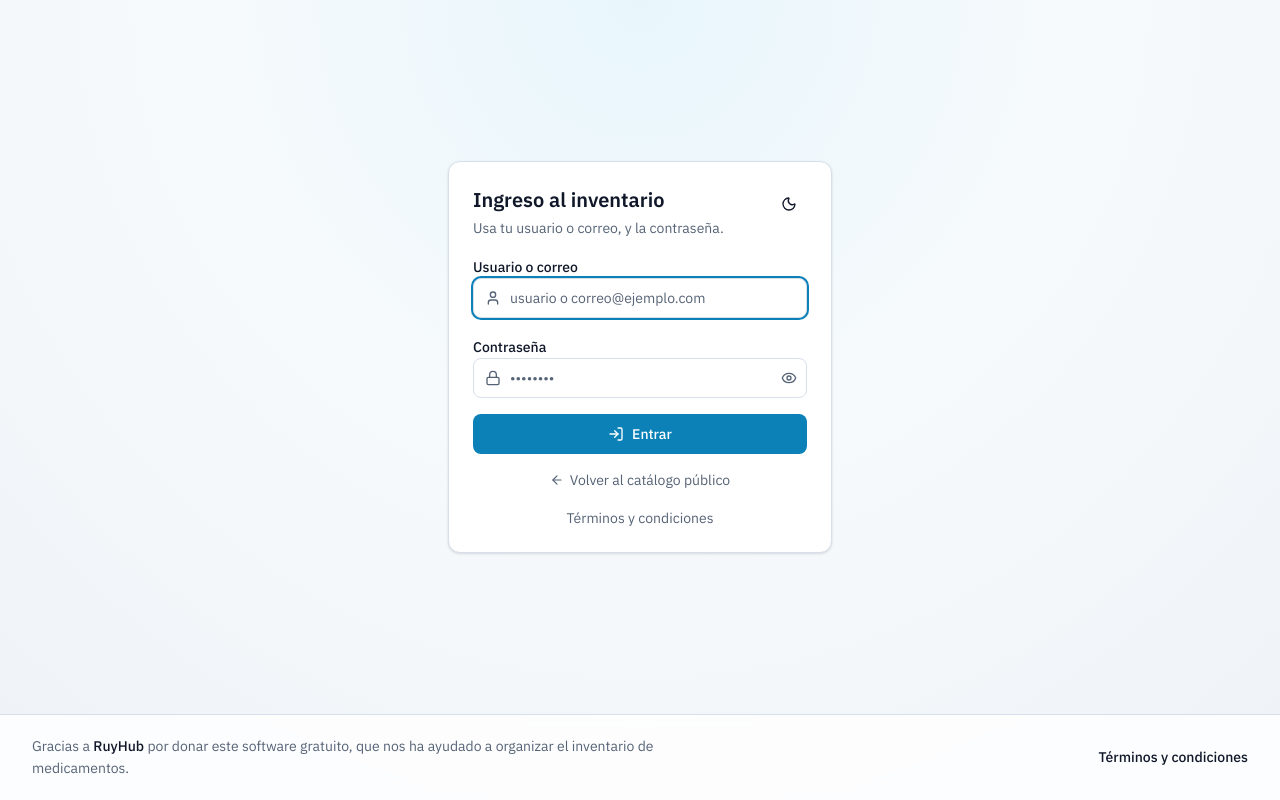
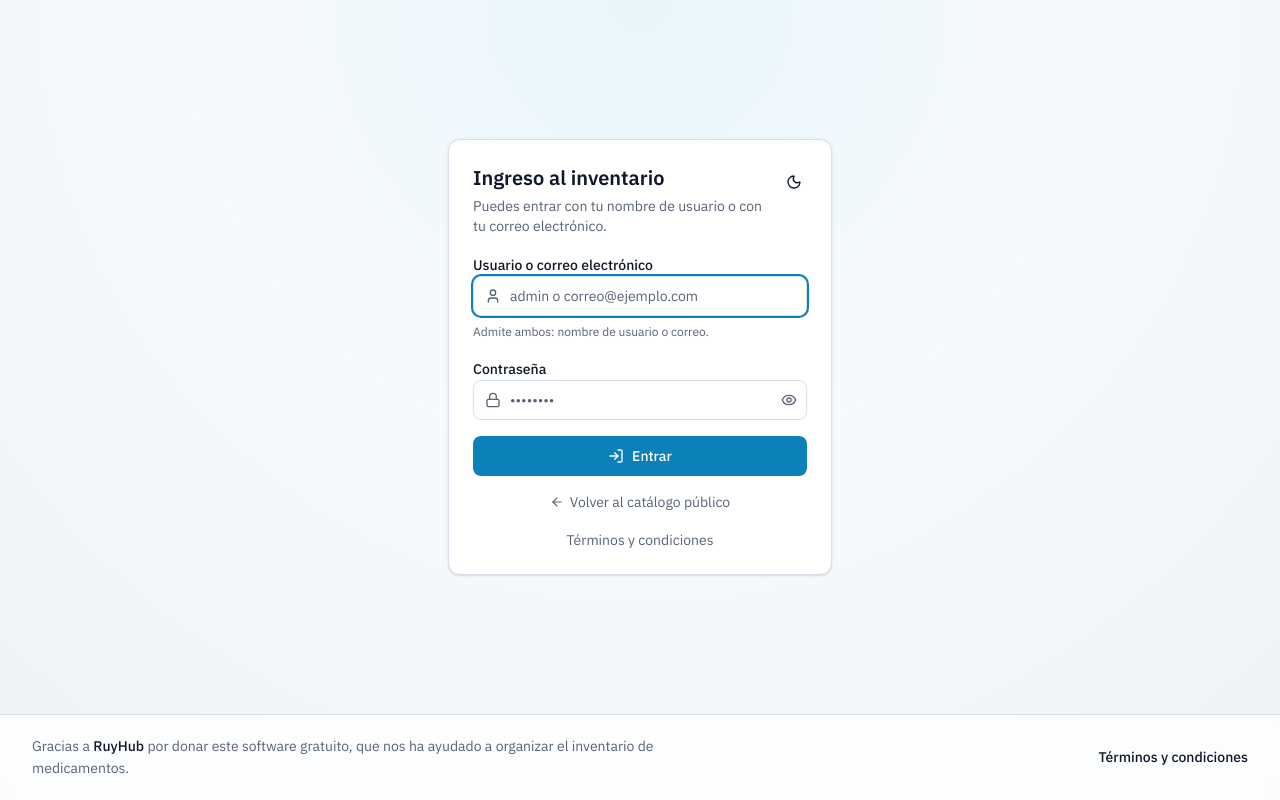
Before and after one commit to felipeyepes29/medication-inventory-fronend, a React (Vite) app: page /login in a window 1280 px wide. Built offline with nearby package versions, Linux system fonts and the light colour scheme.

Commit message:
Update authentication flow to support both username and email login. Modify login page to clarify input options and enhance user experience with improved placeholder text and instructions.

```diff
--- a/src/infrastructure/auth/auth-api.ts
+++ b/src/infrastructure/auth/auth-api.ts
@@ -28,9 +28,14 @@ export function mapUser(item: UserApi): AuthUser {
 
 export async function loginWithCredentials(identifier: string, password: string): Promise<AuthUser> {
   const login = identifier.trim()
+  const isEmail = login.includes("@")
   const data = await apiClient<{ access_token: string; user: UserApi }>("/api/auth/login", {
     method: "POST",
-    body: JSON.stringify({ login, email: login, password }),
+    body: JSON.stringify({
+      login,
+      ...(isEmail ? { email: login } : { username: login }),
+      password,
+    }),
     skipAuth: true,
   })
   setAccessToken(data.access_token)
--- a/src/presentation/pages/LoginPage.tsx
+++ b/src/presentation/pages/LoginPage.tsx
@@ -46,25 +46,33 @@ export function LoginPage() {
             <div className="space-y-1">
               <h1 className="text-xl font-semibold">Ingreso al inventario</h1>
               <p className="text-sm text-muted-foreground">
-                Usa tu usuario o correo, y la contraseña.
+                Puedes entrar con tu nombre de usuario o con tu correo electrónico.
               </p>
             </div>
             <ThemeToggle />
           </div>
 
           <div className="space-y-2">
-            <Label htmlFor="login-identifier">Usuario o correo</Label>
+            <Label htmlFor="login-identifier">Usuario o correo electrónico</Label>
             <Input
               id="login-identifier"
+              name="username"
               icon={User}
               type="text"
+              inputMode="text"
               autoFocus
               autoComplete="username"
-              placeholder="usuario o correo@ejemplo.com"
+              autoCapitalize="none"
+              autoCorrect="off"
+              spellCheck={false}
+              placeholder="admin o correo@ejemplo.com"
               value={identifier}
               onChange={(event) => setIdentifier(event.target.value)}
               required
             />
+            <p className="text-xs text-muted-foreground">
+              Admite ambos: nombre de usuario o correo.
+            </p>
           </div>
 
           <div className="space-y-2">
```
Also changed, not shown: 1 other file (tests, documents, lock files or other folders).
